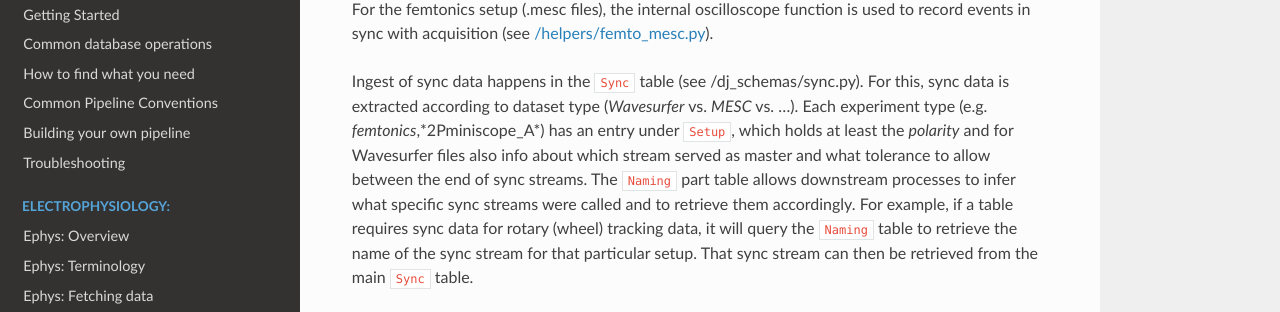
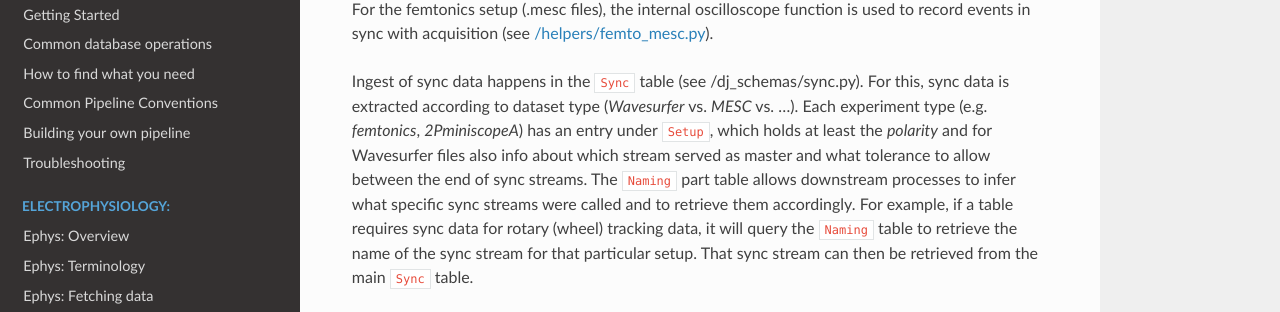
Before and after one commit to kavli-ntnu/dj-docs, a Sphinx documentation site: the page built from docs/imaging/sync.rst, in a window 1280 px wide and 1400 px high, scrolled down 217 px. Shown: the part 137-449 px from the top of the window. Built offline with Sphinx 7.4.7 and the Read the Docs theme 2.0.0, drawn with Linux system fonts in a browser that asks for light colours; some of the changed text lies outside the part shown.

```diff
--- a/docs/imaging/sync.rst
+++ b/docs/imaging/sync.rst
@@ -8,7 +8,7 @@
 
 For the femtonics setup (.mesc files), the internal oscilloscope function is used to record events in sync with acquisition (see `/helpers/femto_mesc.py <https://github.com/kavli-ntnu/dj-moser-imaging/blob/master/helpers/femto_mesc.py>`_).
 
-Ingest of sync data happens in the ``Sync`` table (see /dj_schemas/sync.py). For this, sync data is extracted according to dataset type (*Wavesurfer* vs. *MESC* vs. ...). Each experiment type (e.g. *femtonics*,*2Pminiscope_A*) has an entry under ``Setup``, which holds at least the *polarity* and for Wavesurfer files also info about which stream served as master and what tolerance to allow between the end of sync streams. The ``Naming`` part table allows downstream processes to infer what specific sync streams were called and to retrieve them accordingly. For example, if a table requires sync data for rotary (wheel) tracking data, it will query the ``Naming`` table to retrieve the name of the sync stream for that particular setup. That sync stream can then be retrieved from the main ``Sync`` table.
+Ingest of sync data happens in the ``Sync`` table (see /dj_schemas/sync.py). For this, sync data is extracted according to dataset type (*Wavesurfer* vs. *MESC* vs. ...). Each experiment type (e.g. *femtonics*, *2PminiscopeA*) has an entry under ``Setup``, which holds at least the *polarity* and for Wavesurfer files also info about which stream served as master and what tolerance to allow between the end of sync streams. The ``Naming`` part table allows downstream processes to infer what specific sync streams were called and to retrieve them accordingly. For example, if a table requires sync data for rotary (wheel) tracking data, it will query the ``Naming`` table to retrieve the name of the sync stream for that particular setup. That sync stream can then be retrieved from the main ``Sync`` table.
 
 
 .. figure:: /_static/imaging/sync_tables.PNG
```
Also changed, not shown: other parts of docs/imaging/sync.rst (+1 -3 lines).
